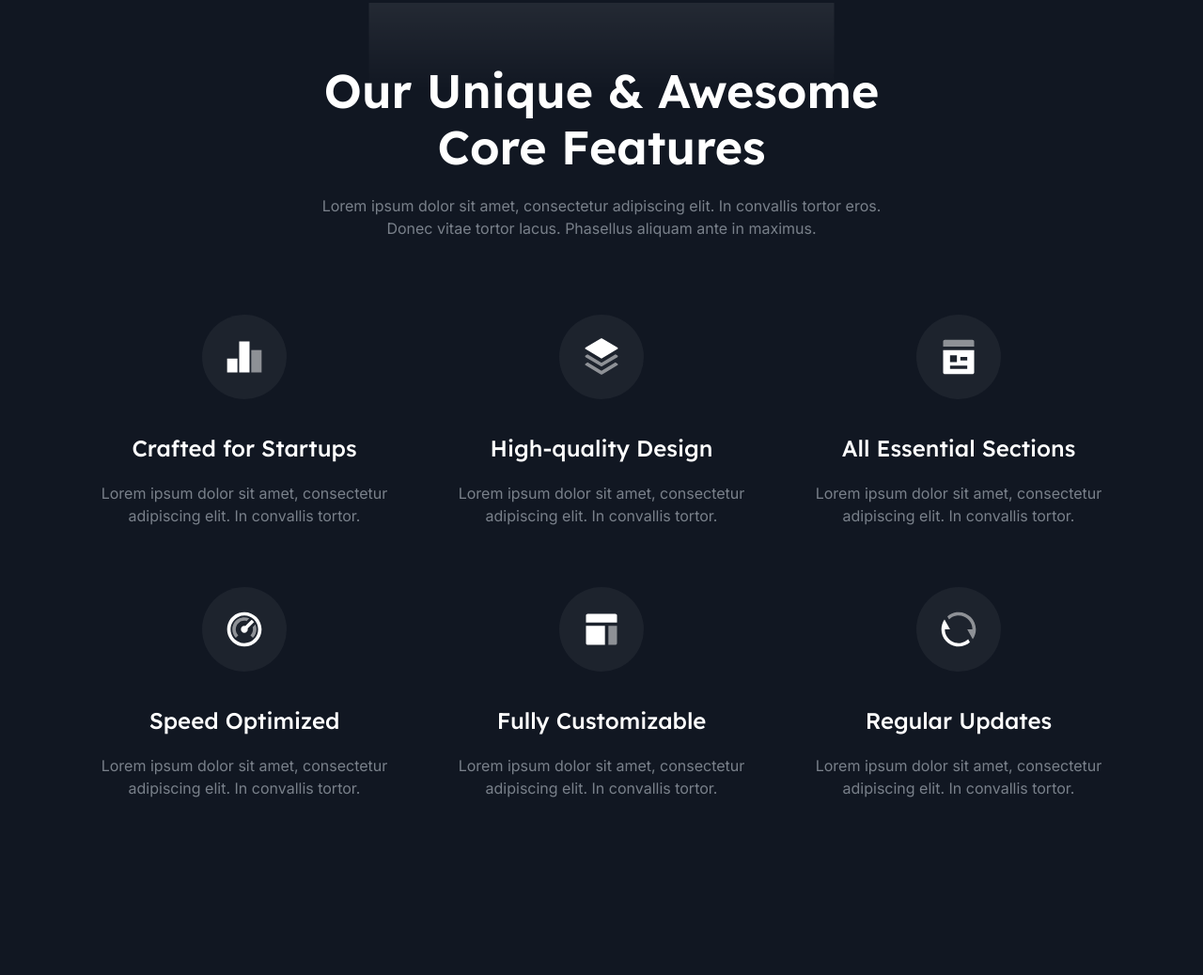
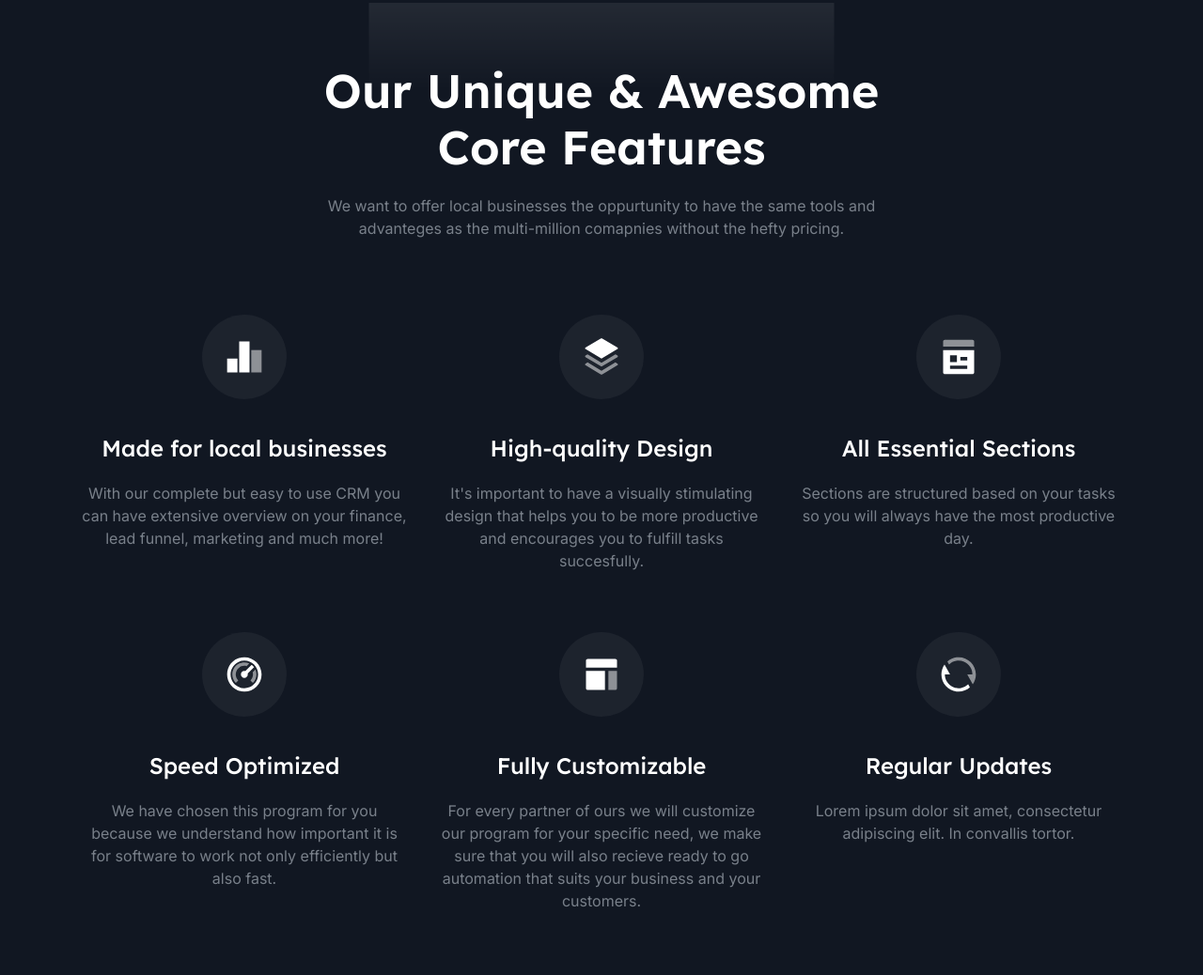
Before and after one commit to ArgentAlwadth/argent.github.io, a website: page index.html in a window 1280 px wide. Shown: the part 977-2015 px from the top of the page at 94% size. Drawn offline with Linux system fonts and the light colour scheme; files whose address does not match are found by name.

Commit message:
Update index.html

```diff
--- a/index.html
+++ b/index.html
@@ -513,9 +513,7 @@ With our extremely competitive rates you can stop worrying about softwares and f
             Our Unique & Awesome Core Features
           </h2>
           <p class="text-base text-dark-text">
-            Lorem ipsum dolor sit amet, consectetur adipiscing elit. In
-            convallis tortor eros. Donec vitae tortor lacus. Phasellus aliquam
-            ante in maximus.
+            We want to offer local businesses the oppurtunity to have the same tools and advanteges as the multi-million comapnies without the hefty pricing.
           </p>
         </div>
 
@@ -547,11 +545,10 @@ With our extremely competitive rates you can stop worrying about softwares and f
                 <h3
                   class="mb-3 font-heading text-xl font-medium text-dark dark:text-white sm:text-2xl md:mb-5"
                 >
-                  Crafted for Startups
+                  Made for local businesses
                 </h3>
                 <p class="text-base text-dark-text">
-                  Lorem ipsum dolor sit amet, consectetur adipiscing elit. In
-                  convallis tortor.
+                  With our complete but easy to use CRM you can have extensive overview on your finance, lead funnel, marketing and much more!
                 </p>
               </div>
             </div>
@@ -586,8 +583,7 @@ With our extremely competitive rates you can stop worrying about softwares and f
                   High-quality Design
                 </h3>
                 <p class="text-base text-dark-text">
-                  Lorem ipsum dolor sit amet, consectetur adipiscing elit. In
-                  convallis tortor.
+                  It's important to have a visually stimulating design that helps you to be more productive and encourages you to fulfill tasks succesfully.
                 </p>
               </div>
             </div>
@@ -622,8 +618,7 @@ With our extremely competitive rates you can stop worrying about softwares and f
                   All Essential Sections
                 </h3>
                 <p class="text-base text-dark-text">
-                  Lorem ipsum dolor sit amet, consectetur adipiscing elit. In
-                  convallis tortor.
+                  Sections are structured based on your tasks so you will always have the most productive day.
                 </p>
               </div>
             </div>
@@ -658,8 +653,7 @@ With our extremely competitive rates you can stop worrying about softwares and f
                   Speed Optimized
                 </h3>
                 <p class="text-base text-dark-text">
-                  Lorem ipsum dolor sit amet, consectetur adipiscing elit. In
-                  convallis tortor.
+                  We have chosen this program for you because we understand how important it is for software to work not only efficiently but also fast.
                 </p>
               </div>
             </div>
@@ -694,8 +688,7 @@ With our extremely competitive rates you can stop worrying about softwares and f
                   Fully Customizable
                 </h3>
                 <p class="text-base text-dark-text">
-                  Lorem ipsum dolor sit amet, consectetur adipiscing elit. In
-                  convallis tortor.
+                  For every partner of ours we will customize our program for your specific need, we make sure that you will also recieve ready to go automation that suits your business and your customers.
                 </p>
               </div>
             </div>
```
